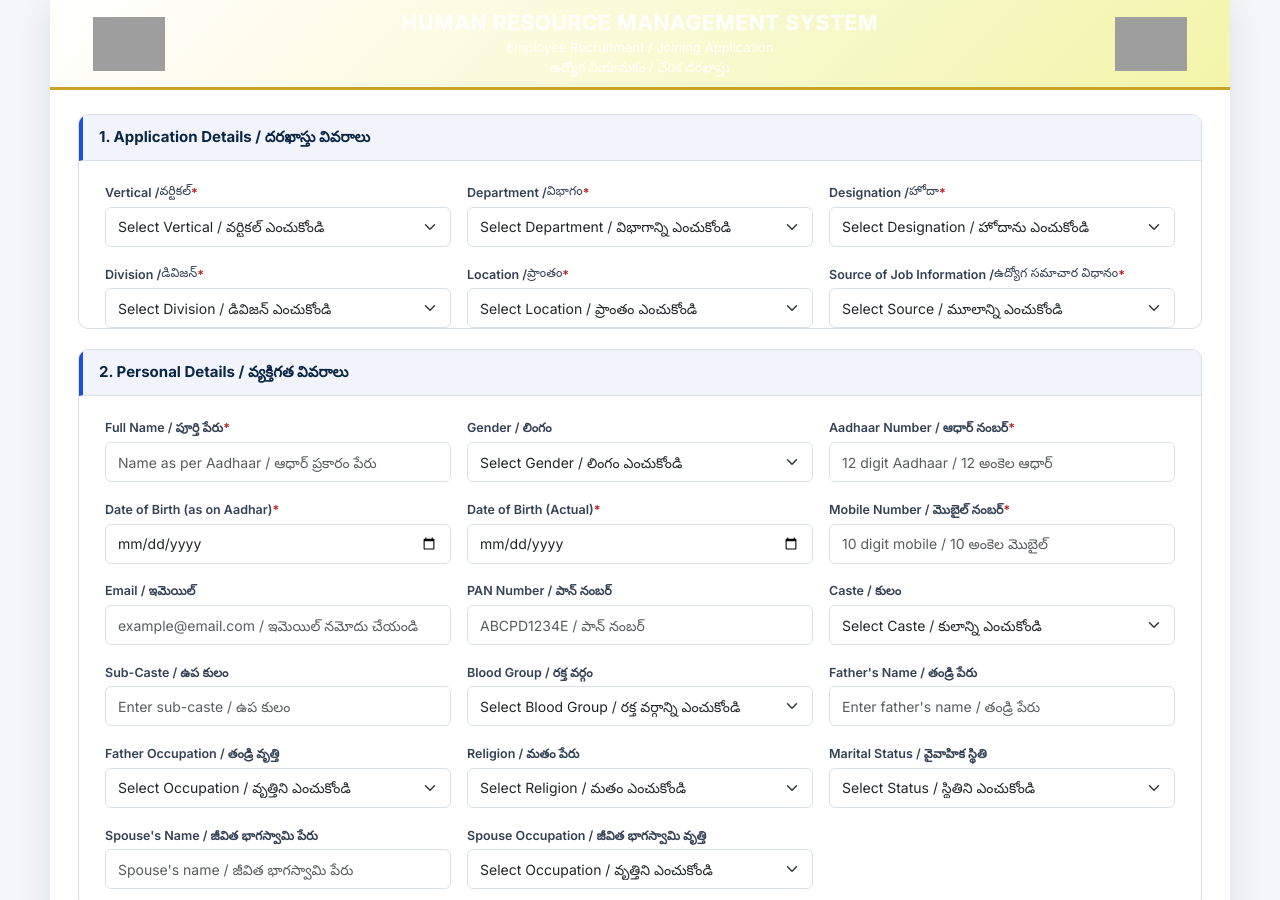
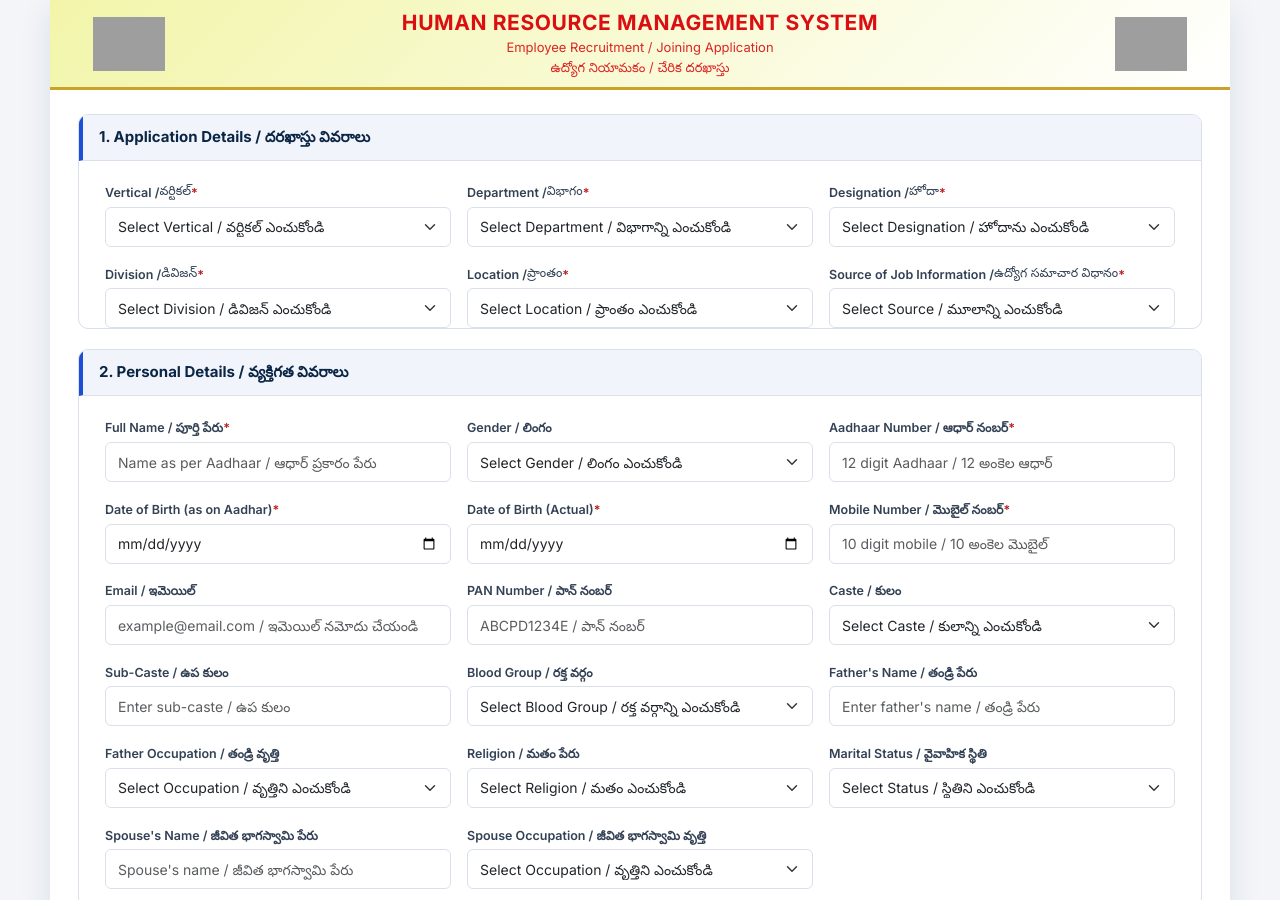
Before and after one commit to saiswarnaautomotives/Appointment_Process, a plain HTML site: page index.html in a window 1280 px wide. Shown: the top 900 px of the page. Drawn offline with nearby package versions, Linux system fonts and the light colour scheme; grey boxes are pictures that could not be loaded.

Commit message:
Update index.html

```diff
--- a/index.html
+++ b/index.html
@@ -10,7 +10,7 @@
 <style>:root{--navy:#0b2545;--blue:#1d4ed8;--ink:#1f2937;--muted:#64748b;--line:#d9e0ea;--bg:#f3f5f9;--ok:#15803d;--bad:#b91c1c}
 *{box-sizing:border-box}html{scroll-behavior:smooth;overflow-x:hidden}body{background:var(--bg);color:var(--ink);font-family:Inter,"Segoe UI",Roboto,Arial,sans-serif;font-size:14px}
 .app-shell{max-width:1180px;margin:0 auto;background:#fff;box-shadow:0 8px 30px rgba(11,37,69,.10)}
-.form-header{position:sticky;top:0;z-index:1000;display:flex;align-items:center;gap:16px;padding:10px 24px;background:linear-gradient(135deg,#ffffff,#f2f5a9);color:#fff;border-bottom:3px solid #c9a227}
+.form-header{position:sticky;top:0;z-index:1000;display:flex;align-items:center;gap:16px;padding:10px 24px;background:linear-gradient(135deg,#f2f5a9,#ffffff);color:#db0f13;border-bottom:3px solid #c9a227}
 .header-logo{flex:0 0 auto;width:110px;height:64px;display:flex;align-items:center;justify-content:center;border-radius:8px;padding:5px}.header-logo img{max-width:100%;max-height:100%;object-fit:contain}
 .header-content{flex:1;min-width:0;text-align:center}.header-content h2{margin:0;font-size:21px;font-weight:700;letter-spacing:.6px}.header-content p{margin:3px 0 0;font-size:13px;opacity:.9}
 #formBody{padding:24px 28px 8px}.form-section{border:1px solid var(--line);border-radius:10px;margin-bottom:20px;background:#fff;overflow:hidden}
```
